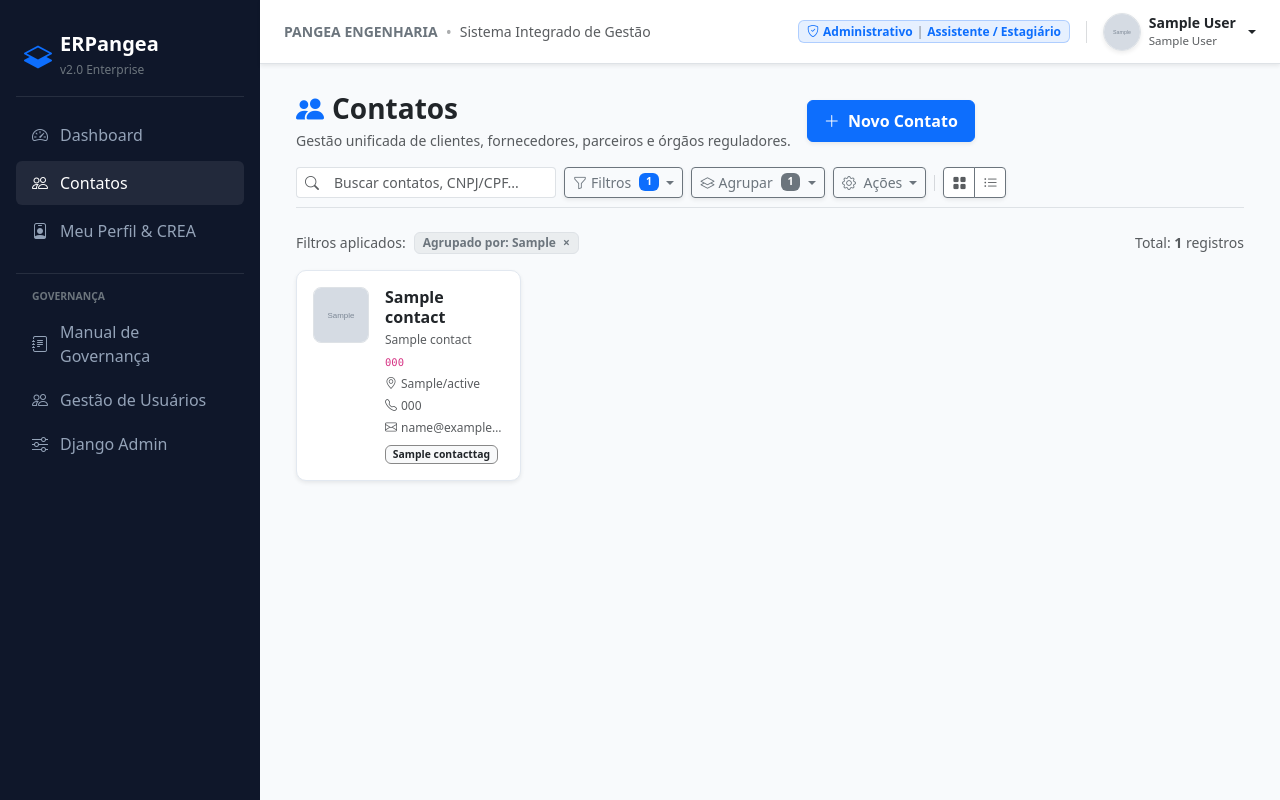
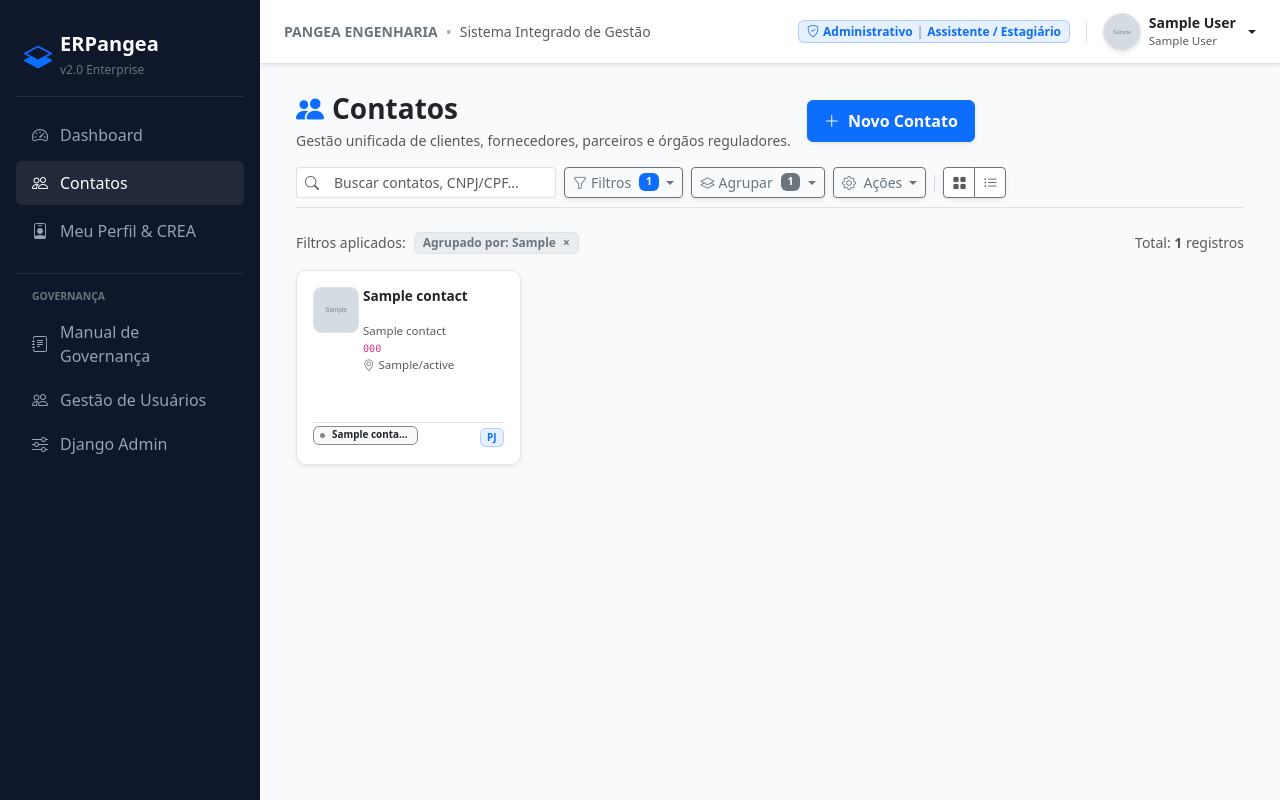
Before and after one commit to telemac-dev/erpangea, a Django app: template apps/contacts/templates/contacts/list.html in a window 1280 px wide. Run offline with Django 5.2, Linux system fonts and the light colour scheme; a user stored in the database is signed in; tables that the repository leaves empty hold one stand-in row (values such as "Sample post"); the template is opened without the code that fills it: values that come from a table or form of the project are taken from there, most other values are stand-ins (such as "Sample title", 1, 10 or a date in 2020); grey boxes marked "Sample" are stand-in pictures; parts of the project's set-up code (start-up, migrations or seed data) failed here and were passed over; some libraries are stand-ins or nearby versions.

Commit message:
style(contacts): padronizacao de dimensoes uniformes dos cards kanban e reducao da tipografia dos nomes
- Reducao do tamanho da fonte dos nomes dos contatos para 0.85rem (13.6px) com espacamento uniforme
- Fixacao estrita de altura dos cards em 195px (d-flex align-items-stretch na grade)
- Reserva de espaco vertical fixo (height: 2.3em) para o nome em ate duas linhas
- Alinhamento do rodape de marcadores e tipo (PJ/PF) ancorado na base com mt-auto
- Grade perfeitamente alinhada e simetrica em todas as resolucoes de tela

```diff
--- a/apps/contacts/templates/contacts/list.html
+++ b/apps/contacts/templates/contacts/list.html
@@ -316,27 +316,31 @@
             </div>
         </div>
     {% else %}
-        <!-- Visualizacao em Grade Kanban (Padrao Odoo) -->
+        <!-- Visualizacao em Grade Kanban (Padrao Odoo com dimensoes uniformes) -->
         <div class="row g-3">
             {% for c in contacts %}
-            <div class="col-xl-3 col-lg-4 col-md-6">
-                <div class="card card-custom h-100 p-3 shadow-sm hover-shadow transition-all position-relative" style="cursor: pointer; overflow: hidden;" onclick="window.location.href='{% url 'contacts:detail' c.pk %}'">
-                    <div class="d-flex gap-3 align-items-start" style="min-width: 0;">
+            <div class="col-xl-3 col-lg-4 col-md-6 d-flex align-items-stretch">
+                <div class="card card-custom w-100 p-3 shadow-sm hover-shadow transition-all position-relative d-flex flex-column justify-content-between"
+                     style="cursor: pointer; height: 195px; min-height: 195px; max-height: 195px; overflow: hidden;"
+                     onclick="window.location.href='{% url 'contacts:detail' c.pk %}'">
+
+                    <!-- Topo do Card: Avatar e Metadados -->
+                    <div class="d-flex gap-2.5 align-items-start" style="min-width: 0;">
                         <!-- Avatar e Sub-Avatar da Empresa Mae -->
-                        <div class="position-relative flex-shrink-0" style="width: 56px; height: 56px;">
+                        <div class="position-relative flex-shrink-0 me-1" style="width: 46px; height: 46px;">
                             {% if c.avatar %}
                                 <img src="{{ c.avatar.url }}" alt="{{ c.name }}" class="rounded-3 border w-100 h-100" style="object-fit: cover;">
                             {% else %}
-                                <div class="rounded-3 {% if c.is_company %}bg-primary{% else %}bg-secondary{% endif %} bg-opacity-10 text-primary w-100 h-100 d-flex align-items-center justify-content-center border" style="font-size: 1.4rem;">
+                                <div class="rounded-3 {% if c.is_company %}bg-primary{% else %}bg-secondary{% endif %} bg-opacity-10 text-primary w-100 h-100 d-flex align-items-center justify-content-center border" style="font-size: 1.25rem;">
                                     <i class="bi {% if c.is_company %}bi-building{% else %}bi-person{% endif %}"></i>
                                 </div>
                             {% endif %}
 
-                            <!-- Sub-avatar da Empresa Mae no canto inferior direito -->
+                            <!-- Sub-avatar da Empresa Mae -->
                             {% if c.parent and c.parent.avatar %}
-                                <img src="{{ c.parent.avatar.url }}" alt="{{ c.parent.name }}" class="position-absolute bottom-0 end-0 rounded-circle border shadow-sm" style="width: 22px; height: 22px; object-fit: cover; background: #fff;" title="Vinculado a {{ c.parent.name }}">
+                                <img src="{{ c.parent.avatar.url }}" alt="{{ c.parent.name }}" class="position-absolute bottom-0 end-0 rounded-circle border shadow-sm" style="width: 18px; height: 18px; object-fit: cover; background: #fff;" title="Vinculado a {{ c.parent.name }}">
                             {% elif c.parent %}
-                                <div class="position-absolute bottom-0 end-0 rounded-circle border bg-white text-secondary d-flex align-items-center justify-content-center shadow-sm" style="width: 22px; height: 22px; font-size: 0.65rem;" title="Vinculado a {{ c.parent.name }}">
+                                <div class="position-absolute bottom-0 end-0 rounded-circle border bg-white text-secondary d-flex align-items-center justify-content-center shadow-sm" style="width: 18px; height: 18px; font-size: 0.55rem;" title="Vinculado a {{ c.parent.name }}">
                                     <i class="bi bi-building"></i>
                                 </div>
                             {% endif %}
@@ -344,60 +348,77 @@
 
                         <!-- Detalhes do Card com corte seguro de texto -->
                         <div class="flex-grow-1 min-w-0" style="min-width: 0; overflow: hidden;">
-                            <h6 class="fw-bold text-dark mb-1 text-truncate-2" title="{{ c.name }}" style="line-height: 1.25; max-height: 2.6em;">
+                            <!-- Nome com fonte reduzida e limite estrito de 2 linhas -->
+                            <div class="fw-bold text-dark text-truncate-2 mb-1 lh-sm"
+                                 title="{{ c.name }}"
+                                 style="font-size: 0.85rem; height: 2.3em; overflow: hidden;">
                                 {{ c.name }}
-                            </h6>
+                            </div>
 
-                            {% if c.parent %}
-                                <div class="text-muted small text-truncate mb-1" style="font-size: 0.75rem;" title="{% if c.is_company %}Controlada por: {{ c.parent.name }}{% else %}{{ c.job_title|default:'Colaborador' }} em {{ c.parent.name }}{% endif %}">
+                            <!-- Subtitulo / Empresa Vinculada -->
+                            <div class="text-muted small text-truncate mb-0.5" style="font-size: 0.72rem; min-height: 1.05rem;" title="{% if c.parent %}{% if c.is_company %}Controlada por: {{ c.parent.name }}{% else %}{{ c.job_title|default:'Colaborador' }} em {{ c.parent.name }}{% endif %}{% elif c.trade_name %}{{ c.trade_name }}{% elif c.job_title %}{{ c.job_title }}{% endif %}">
+                                {% if c.parent %}
                                     <i class="bi bi-arrow-return-right me-1"></i>
                                     {% if c.is_company %}
-                                        <span class="badge bg-secondary bg-opacity-10 text-secondary border px-1" style="font-size: 0.65rem;">{{ c.get_company_subtype_display }}</span>
-                                        Controlada por: <strong>{{ c.parent.name }}</strong>
+                                        <span class="badge bg-secondary bg-opacity-10 text-secondary border px-1" style="font-size: 0.62rem;">{{ c.get_company_subtype_display }}</span>
+                                        {{ c.parent.name }}
                                     {% else %}
-                                        {{ c.job_title|default:"Colaborador" }} em <strong>{{ c.parent.name }}</strong>
+                                        {{ c.job_title|default:"Colaborador" }} &bull; {{ c.parent.name }}
                                     {% endif %}
-                                </div>
-                            {% elif c.trade_name %}
-                                <div class="text-muted small text-truncate mb-1" style="font-size: 0.75rem;" title="{{ c.trade_name }}">{{ c.trade_name }}</div>
-                            {% endif %}
+                                {% elif c.trade_name %}
+                                    {{ c.trade_name }}
+                                {% elif c.job_title %}
+                                    {{ c.job_title }}
+                                {% else %}
+                                    <span class="opacity-0">-</span>
+                                {% endif %}
+                            </div>
 
-                            {% if c.doc_number %}
-                                <div class="small text-muted mb-1 text-truncate" style="font-size: 0.75rem;">
+                            <!-- Documento CNPJ / CPF -->
+                            <div class="text-muted text-truncate mb-0.5" style="font-size: 0.72rem; min-height: 1.05rem;">
+                                {% if c.doc_number %}
                                     <code>{{ c.formatted_doc_number }}</code>
-                                </div>
-                            {% endif %}
+                                {% else %}
+                                    <span class="opacity-0">-</span>
+                                {% endif %}
+                            </div>
 
-                            {% if c.city or c.state %}
-                                <div class="small text-muted text-truncate mb-1" style="font-size: 0.75rem;" title="{{ c.city }}{% if c.city and c.state %}/{{ c.state }}{% elif c.state %}{{ c.state }}{% endif %}">
-                                    <i class="bi bi-geo-alt me-1"></i>{{ c.city }}{% if c.city and c.state %}/{{ c.state }}{% elif c.state %}{{ c.state }}{% endif %}
-                                </div>
-                            {% endif %}
+                            <!-- Localização e Telefone (Linha combinada ou empilhada concisa) -->
+                            <div class="text-muted text-truncate" style="font-size: 0.72rem; min-height: 1.05rem;" title="{% if c.city or c.state %}{{ c.city }}{% if c.city and c.state %}/{{ c.state }}{% elif c.state %}{{ c.state }}{% endif %}{% endif %}{% if c.phone %} &bull; {{ c.phone|format_phone_br }}{% elif c.mobile %} &bull; {{ c.mobile|format_phone_br }}{% endif %}">
+                                {% if c.city or c.state %}
+                                    <i class="bi bi-geo-alt me-1 text-secondary"></i>{{ c.city }}{% if c.city and c.state %}/{{ c.state }}{% elif c.state %}{{ c.state }}{% endif %}
+                                {% elif c.phone %}
+                                    <i class="bi bi-telephone me-1 text-secondary"></i>{{ c.phone|format_phone_br }}
+                                {% elif c.mobile %}
+                                    <i class="bi bi-whatsapp me-1 text-success"></i>{{ c.mobile|format_phone_br }}
+                                {% else %}
+                                    <span class="opacity-0">-</span>
+                                {% endif %}
+                            </div>
+                        </div>
+                    </div>
 
-                            {% if c.phone or c.mobile %}
-                                <div class="small text-muted text-truncate mb-1" style="font-size: 0.75rem;" title="{% if c.phone %}{{ c.phone|format_phone_br }}{% else %}{{ c.mobile|format_phone_br }}{% endif %}">
-                                    <i class="bi {% if c.mobile and not c.phone %}bi-whatsapp text-success{% else %}bi-telephone{% endif %} me-1"></i>{% if c.phone %}{{ c.phone|format_phone_br }}{% else %}{{ c.mobile|format_phone_br }}{% endif %}
-                                </div>
-                            {% endif %}
-
-                            {% if c.email %}
-                                <div class="small text-muted text-truncate" style="font-size: 0.75rem;" title="{{ c.email }}">
-                                    <i class="bi bi-envelope me-1"></i>{{ c.email }}
-                                </div>
-                            {% endif %}
-
-                            <!-- Marcadores / Tags com corte horizontal -->
-                            {% if c.tags.exists %}
-                            <div class="d-flex flex-wrap gap-1 mt-2" style="overflow: hidden; max-height: 38px;">
-                                {% for t in c.tags.all %}
-                                    <span class="badge bg-light text-dark border text-truncate" style="max-width: 120px; font-size: 0.65rem; border-color: {{ t.color }} !important;" title="{{ t.name }}">
-                                        {{ t.name }}
-                                    </span>
-                                {% endfor %}
-                            </div>
+                    <!-- Rodapé Fixo do Card: Marcadores / Tags e Tipo PJ/PF -->
+                    <div class="mt-auto pt-1.5 border-top d-flex align-items-center justify-content-between" style="min-height: 26px;">
+                        <div class="d-flex flex-nowrap gap-1 overflow-hidden" style="max-width: 80%;">
+                            {% for t in c.tags.all %}
+                                <span class="badge bg-light text-dark border text-truncate flex-shrink-0" style="max-width: 105px; font-size: 0.62rem; border-color: {{ t.color }} !important;" title="{{ t.name }}">
+                                    <span class="d-inline-block rounded-circle me-1" style="width: 5px; height: 5px; background-color: {{ t.color }};"></span>
+                                    {{ t.name }}
+                                </span>
+                            {% empty %}
+                                <span class="text-muted" style="font-size: 0.68rem;">Sem marcadores</span>
+                            {% endfor %}
+                        </div>
+                        <div>
+                            {% if c.is_company %}
+                                <span class="badge bg-primary bg-opacity-10 text-primary border border-primary border-opacity-25" style="font-size: 0.62rem;">PJ</span>
+                            {% else %}
+                                <span class="badge bg-info bg-opacity-10 text-info border border-info border-opacity-25" style="font-size: 0.62rem;">PF</span>
                             {% endif %}
                         </div>
                     </div>
+
                 </div>
             </div>
             {% endfor %}
```
